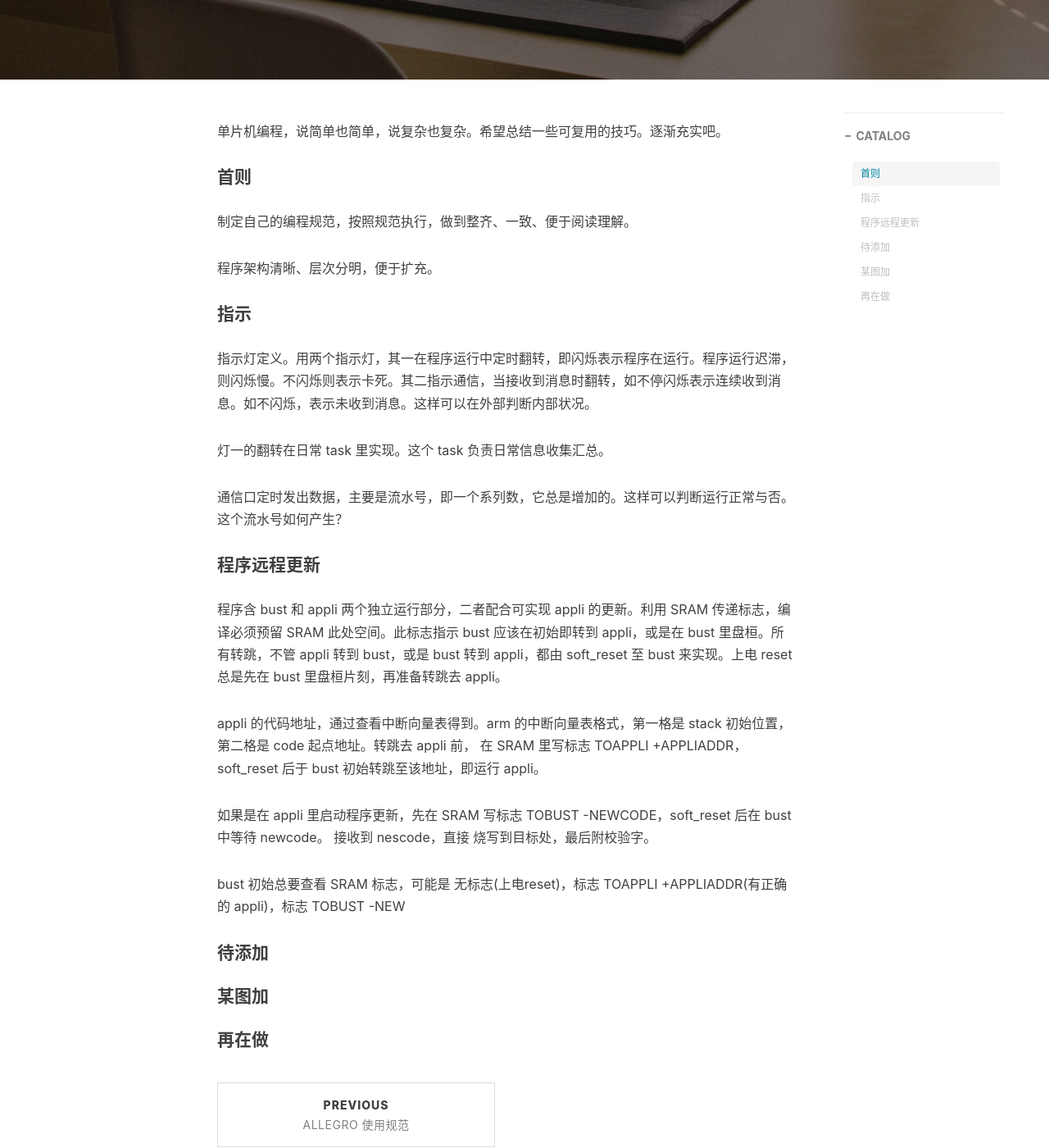
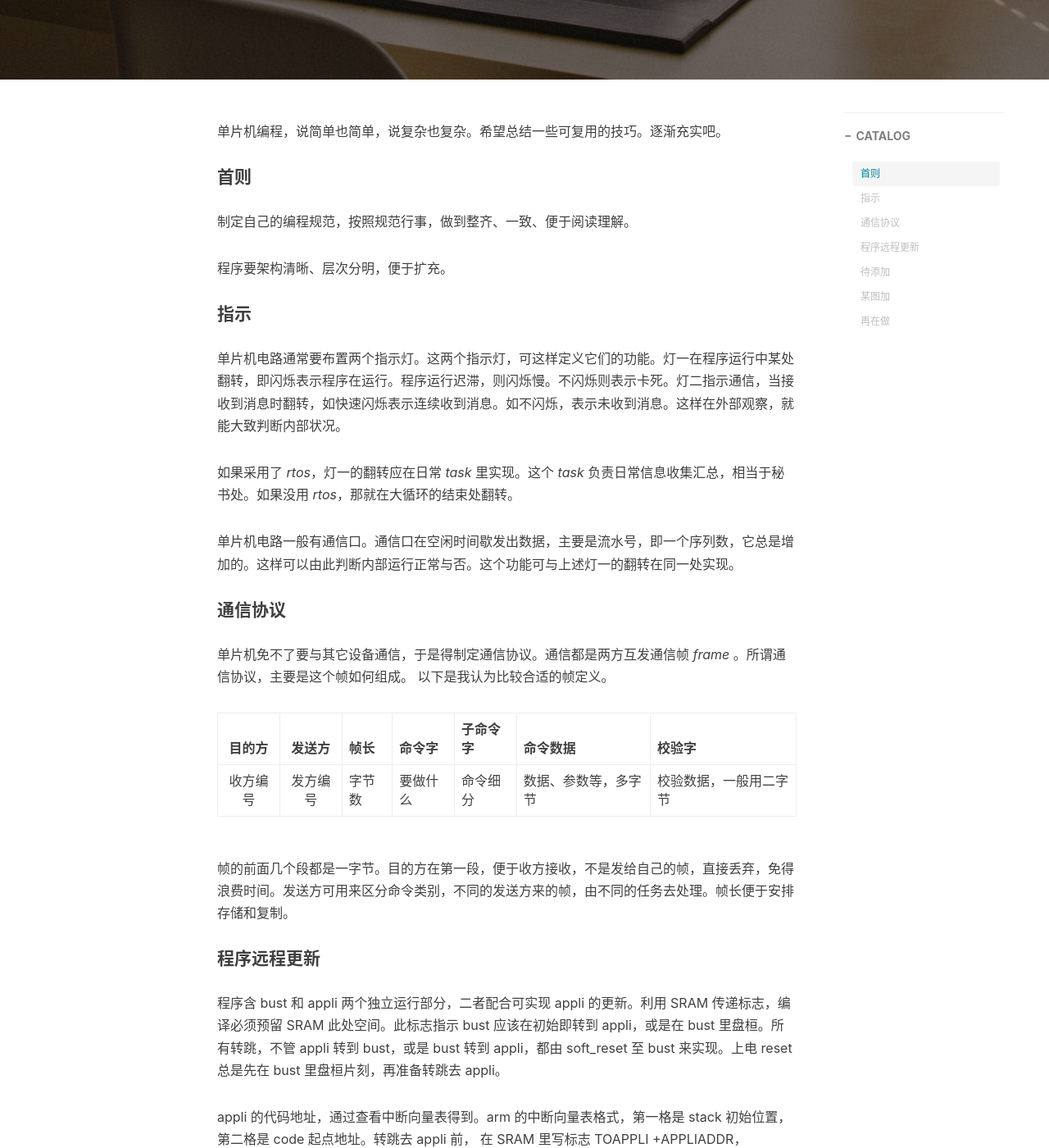
Before and after one commit to imliyucai/imliyucai.github.io, a Jekyll site: the page built from _posts/2025-10-19-单片机编程技巧.md, in a window 1280 px wide and 1400 px high, scrolled down 426 px. Shown: the whole window at 82% size. Built offline with Jekyll 4.4.1, drawn with Linux system fonts in a browser that asks for light colours; nearby versions of some CDN libraries; comment, search, counter and statistics services are not loaded.

Commit message:
Update 2025-10-19-单片机编程技巧.md
add /communication protocol/

```diff
--- a/_posts/2025-10-19-单片机编程技巧.md
+++ b/_posts/2025-10-19-单片机编程技巧.md
@@ -16,17 +16,28 @@ tags:
 
 #### 首则
 
-制定自己的编程规范，按照规范执行，做到整齐、一致、便于阅读理解。
+制定自己的编程规范，按照规范行事，做到整齐、一致、便于阅读理解。
 
-程序架构清晰、层次分明，便于扩充。
+程序要架构清晰、层次分明，便于扩充。
 
 #### 指示
 
-指示灯定义。用两个指示灯，其一在程序运行中定时翻转，即闪烁表示程序在运行。程序运行迟滞，则闪烁慢。不闪烁则表示卡死。其二指示通信，当接收到消息时翻转，如不停闪烁表示连续收到消息。如不闪烁，表示未收到消息。这样可以在外部判断内部状况。
+单片机电路通常要布置两个指示灯。这两个指示灯，可这样定义它们的功能。灯一在程序运行中某处翻转，即闪烁表示程序在运行。程序运行迟滞，则闪烁慢。不闪烁则表示卡死。灯二指示通信，当接收到消息时翻转，如快速闪烁表示连续收到消息。如不闪烁，表示未收到消息。这样在外部观察，就能大致判断内部状况。
 
-灯一的翻转在日常 task 里实现。这个 task 负责日常信息收集汇总。
+如果采用了 *rtos*，灯一的翻转应在日常 *task* 里实现。这个 *task* 负责日常信息收集汇总，相当于秘书处。如果没用 *rtos*，那就在大循环的结束处翻转。
 
-通信口定时发出数据，主要是流水号，即一个系列数，它总是增加的。这样可以判断运行正常与否。这个流水号如何产生？
+单片机电路一般有通信口。通信口在空闲时间歇发出数据，主要是流水号，即一个序列数，它总是增加的。这样可以由此判断内部运行正常与否。这个功能可与上述灯一的翻转在同一处实现。
+
+#### 通信协议
+
+单片机免不了要与其它设备通信，于是得制定通信协议。通信都是两方互发通信帧 *frame* 。所谓通信协议，主要是这个帧如何组成。
+以下是我认为比较合适的帧定义。
+
+| 目的方  | 发送方  | 帧长 | 命令字 | 子命令字 | 命令数据 | 校验字 |
+|:--:|:--:|--|--|--|--|--|
+| 收方编号 | 发方编号 | 字节数   | 要做什么  | 命令细分 | 数据、参数等，多字节    | 校验数据，一般用二字节 |
+
+帧的前面几个段都是一字节。目的方在第一段，便于收方接收，不是发给自己的帧，直接丢弃，免得浪费时间。发送方可用来区分命令类别，不同的发送方来的帧，由不同的任务去处理。帧长便于安排存储和复制。
 
 #### 程序远程更新
 
```
